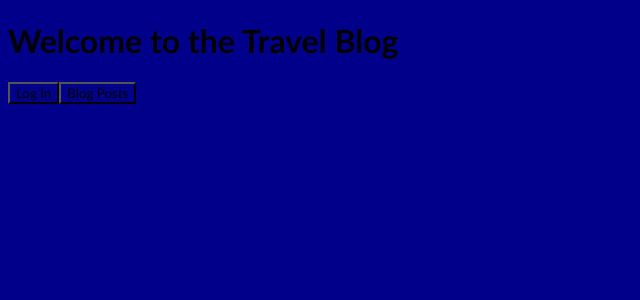
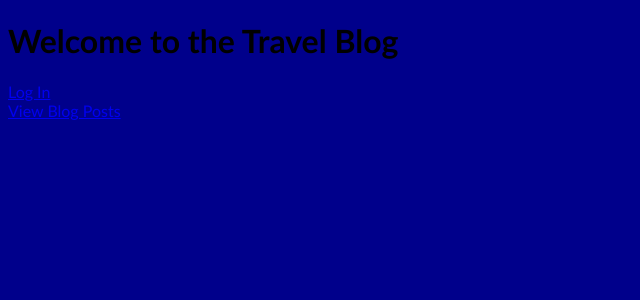
Before and after one commit to Tmlaw72/updatedBlogPost, a React (Vite) app: page / in a window 1280 px wide. Shown: the top 300 px of the page, without its empty margins (0-640 px from the left). Built offline with nearby package versions, Linux system fonts and the light colour scheme.

Commit message:
Update Homepage.jsx
changed the buttons to just be links to the posts and can change the first button to redirect to the login page. designed it a bit

```diff
--- a/src/homepage/Homepage.jsx
+++ b/src/homepage/Homepage.jsx
@@ -9,10 +9,10 @@ function Homepage() {
   return (
     <div className='homepage'>
     <h1>Welcome to the Travel Blog</h1>
-    <button>Log In</button>
-    <Link to="/postlist">
-      <button>Blog Posts</button>
-    </Link>
+    <Link to="/postlist" className='button-style'>Log In</Link>
+    <br></br>
+    <Link to="/postlist" id='button2'>View Blog Posts</Link>
+    <br></br>
     </div>
   )
 }
```
